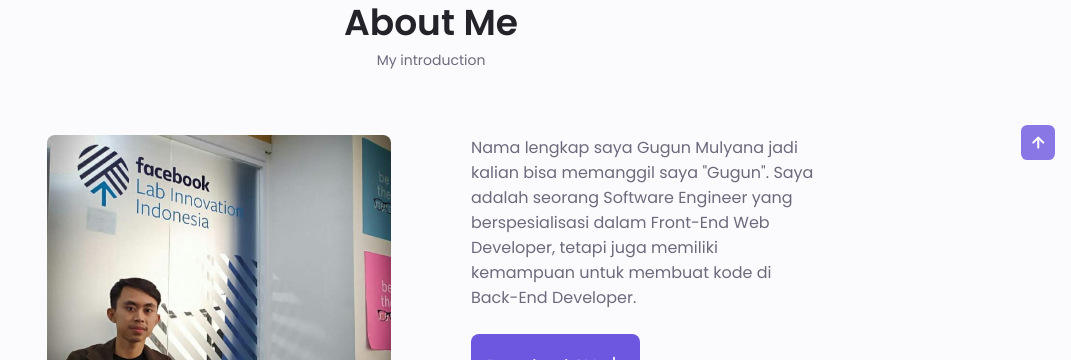
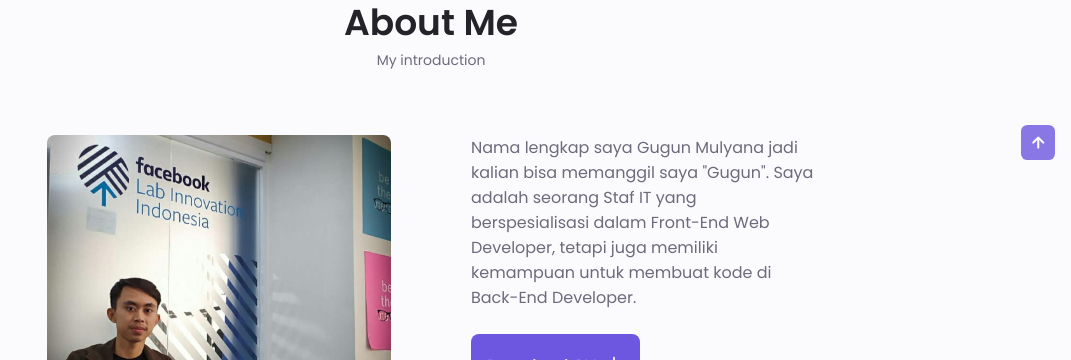
Before and after one commit to gugunmulyanaa/GugunMulyana_, a plain HTML site: page index.html in a window 1280 px wide. Shown: the part 800-1160 px from the top of the page, without its empty margins (209-1280 px from the left). Drawn offline with nearby package versions, Linux system fonts and the light colour scheme.

Commit message:
Update index.html

```diff
--- a/index.html
+++ b/index.html
@@ -136,7 +136,7 @@
                 <div class="about_data">
                     <p class="about_description">
                         Nama lengkap saya Gugun Mulyana jadi kalian bisa memanggil saya "Gugun". Saya adalah seorang
-                        Software Engineer yang berspesialisasi dalam Front-End Web Developer, tetapi juga memiliki
+                        Staf IT yang berspesialisasi dalam Front-End Web Developer, tetapi juga memiliki
                         kemampuan untuk membuat kode di Back-End Developer.
                     </p>
 
```
